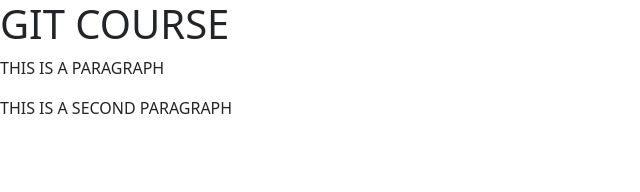
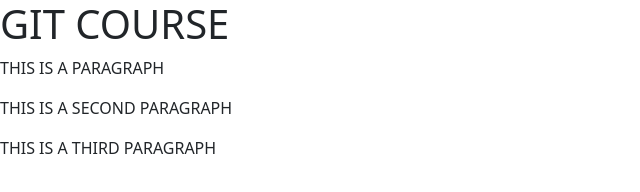
Before and after one commit to franciscocontreras93/git-test, a website: page index.html in a window 1280 px wide. Shown: the whole page, without its empty margins (0-640 px from the left). Drawn offline with nearby package versions, Linux system fonts and the light colour scheme.

Commit message:
update nodejs

```diff
--- a/index.html
+++ b/index.html
@@ -12,5 +12,6 @@
 <h1>GIT COURSE</h1>
 <p>THIS IS A PARAGRAPH</p>
 <p>THIS IS A SECOND PARAGRAPH</p>
+<p>THIS IS A THIRD  PARAGRAPH</p>
 </body>
 </html>
```
Also changed, not shown: package.json (added, +31 -0 lines), 2 other files.
